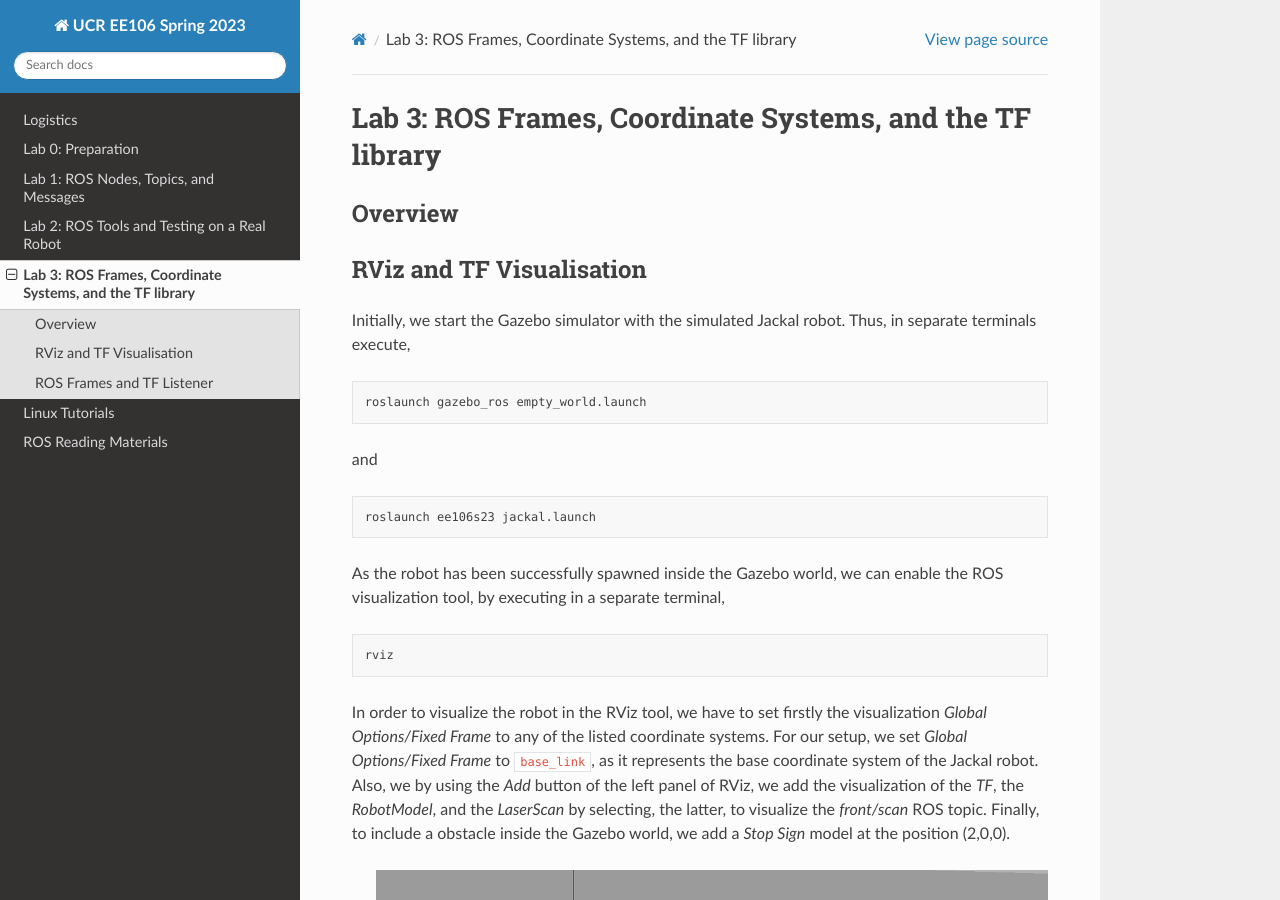
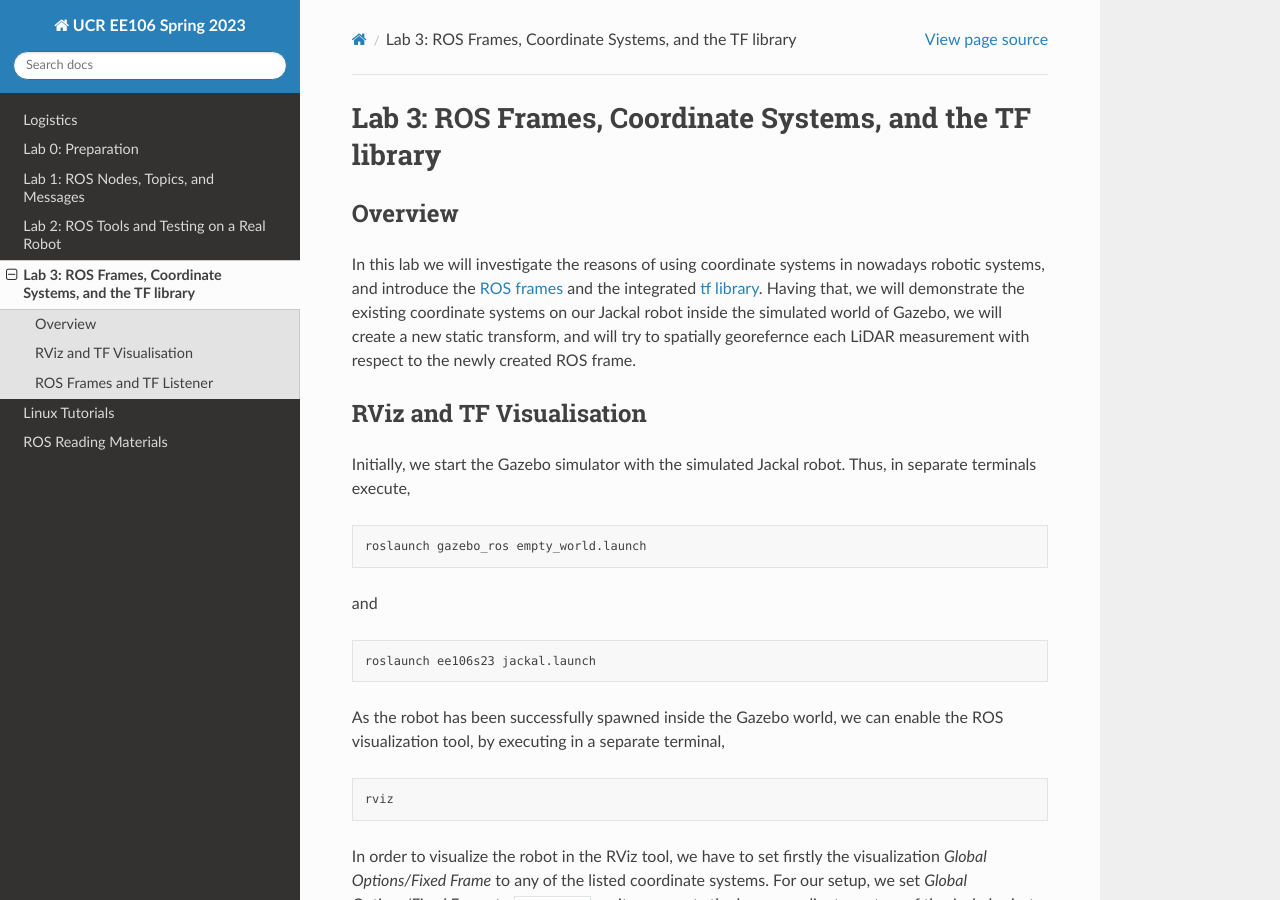
Before and after one commit to taektay/ee106, a Sphinx documentation site: the page built from docs/lab3.rst, in a window 1280 px wide and 900 px high. Built offline with Sphinx 7.4.7 and the Read the Docs theme 2.0.0, drawn with Linux system fonts in a browser that asks for light colours; some of the changed lines change nothing that is shown.

Commit message:
Update lab3.rst

```diff
--- a/docs/lab3.rst
+++ b/docs/lab3.rst
@@ -4,7 +4,7 @@ Lab 3: ROS Frames, Coordinate Systems, and the TF library
 Overview
 --------
 
-.. ADD
+In this lab we will investigate the reasons of using coordinate systems in nowadays robotic systems, and introduce the `ROS frames <http://wiki.ros.org/navigation/Tutorials/RobotSetup/TF>`_ and the integrated `tf library <http://wiki.ros.org/tf>`_. Having that, we will demonstrate the existing coordinate systems on our Jackal robot inside the simulated world of Gazebo, we will create a new static transform, and will try to spatially georefernce each LiDAR measurement with respect to the newly created ROS frame.
 
 RViz and TF Visualisation
 -----------
@@ -122,10 +122,10 @@ This information can be captured also inside a ROS node by using the ``tf.Transf
 .. #. Grading rubric:
 
 ..    - \+ 10% Initialize the world setup as described above, by having the Jackal and the `Stop Sign` placed inside the Gazebo world.
-..    - \+ 10% Showcase on how you can print the `transformation matrix` between the `front_laser` frame and the frame of the front bumper `` by using the ``tf_echo`` command of the terminal.
-..    - \+ 10% Create a new `ROS node <link>`_ that contains a ROS listener and obtain the transformation the `front_laser` and the `front_mount` frames.
-..    - \+ 20% Print the translation and rotation matrices from the captured transformation and form the transformation matrix [4,x4].
-..    - \+ 10% Use the code of Lab 2 to subscrive on the `sensor_msgs/LaserScan` ROS topic of Jackal and obtain the all the ranges that are not ``inf``.
+..    - \+ 10% Showcase on how you can print the `transformation matrix` between the `front_laser` frame and the frame of the front bumper `front_bumper` by using the ``tf_echo`` command of the terminal.
+..    - \+ 10% Create a new `ROS node <link>`_ that contains a ROS listener and obtain the transformation the `front_laser` and the `front_bumper` frames.
+..    - \+ 20% Print the translation and rotation matrices from the captured transformation and form the transformation matrix [4x4].
+..    - \+ 10% Use the code of Lab 2 to subscribe on the `sensor_msgs/LaserScan` ROS topic of Jackal and obtain the all the ranges that are not ``inf``.
 ..    - \+ 20% Transform all the ranges of the `front_laser` frame to the `front_mount` frame.
 ..    - \+ 20% Teleoperate the robot inside the world and print the transformed `non inf` ranges. Include a screenshot of the terminal including the robot, the laser scan, and the terminal output (print) of the ROS node.
 ..    - \- 15% Penalty applies for each late day (up to two days).
```
